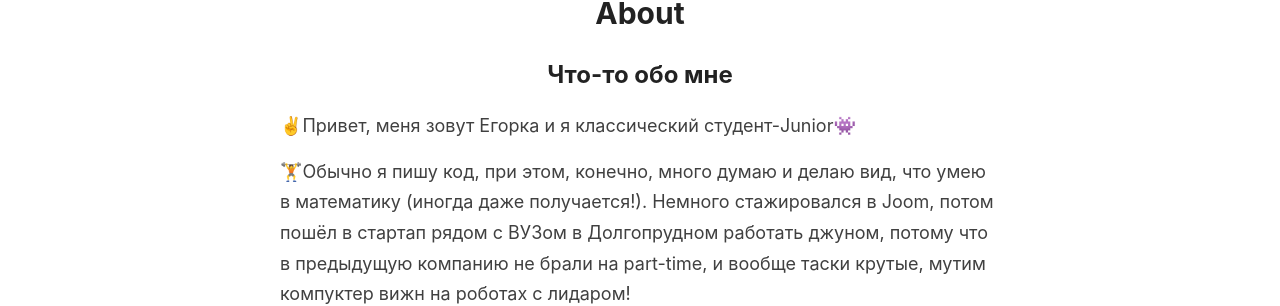
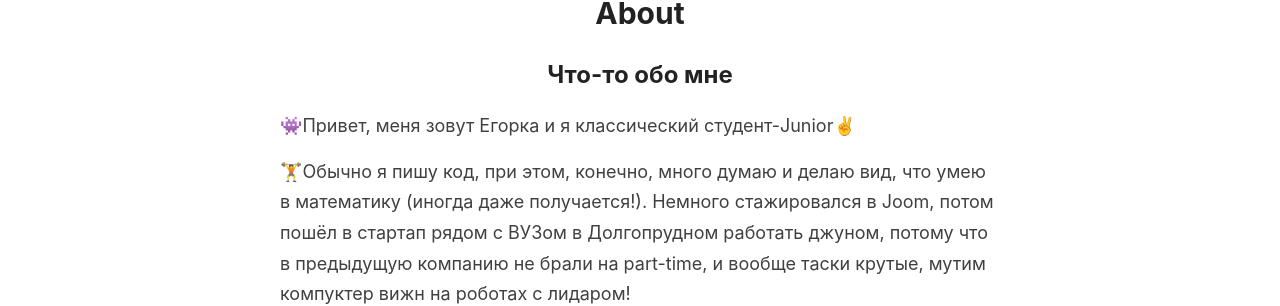
Before and after one commit to yk4r2/yk4r2.github.io, a Jekyll site: the page built from _pages/about.md, in a window 1280 px wide. Shown: the part 199-505 px from the top of the page. Built offline with Jekyll 4.4.1, drawn with Linux system fonts in a browser that asks for light colours.

```diff
--- a/_pages/about.md
+++ b/_pages/about.md
@@ -6,7 +6,7 @@ permalink: /about/
 
 ## Что-то обо мне
 
-✌️Привет, меня зовут Егорка и я классический студент-Junior👾
+👾Привет, меня зовут Егорка и я классический студент-Junior✌️
 
 🏋Обычно я пишу код, при этом, конечно, много думаю и делаю вид, что умею в математику (иногда даже получается!). Немного стажировался в Joom, потом пошёл в стартап рядом с ВУЗом в Долгопрудном работать джуном, потому что в предыдущую компанию не брали на part-time, и вообще таски крутые, мутим компуктер вижн на роботах с лидаром!
 
```
